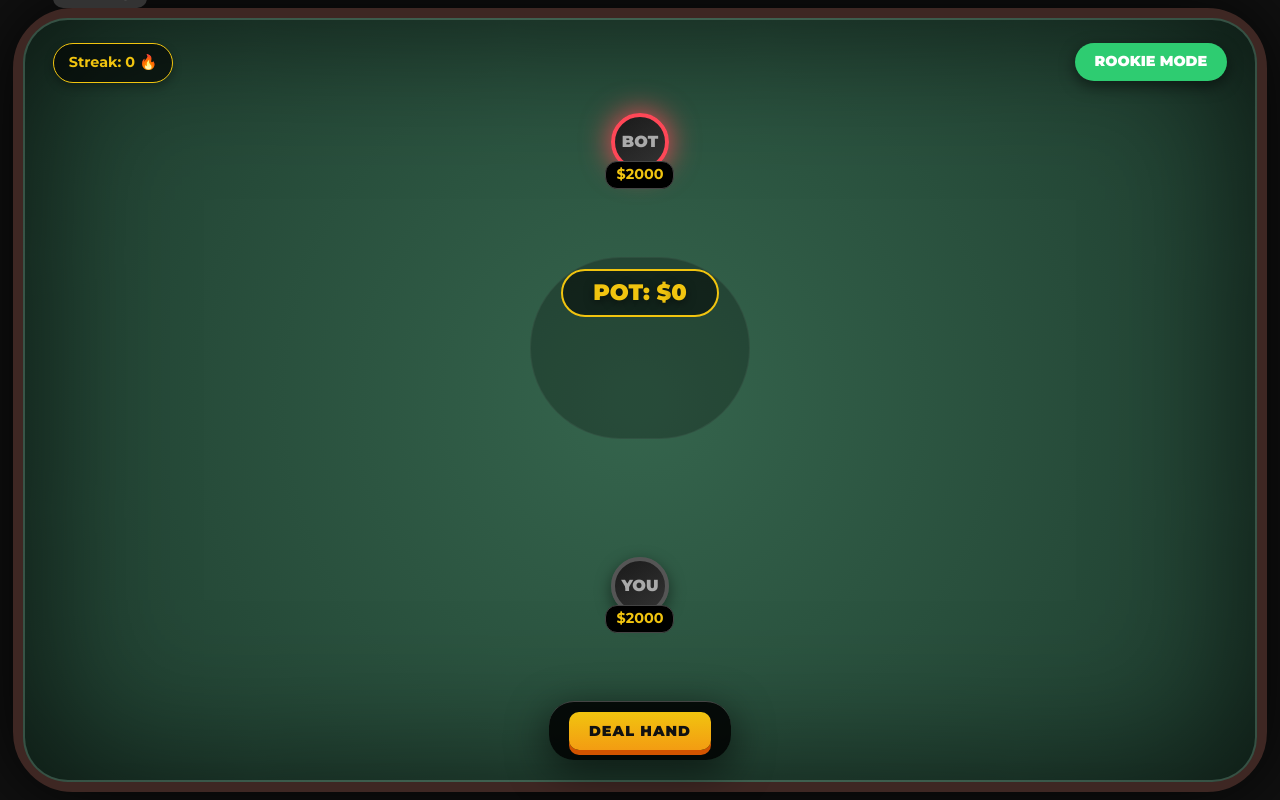
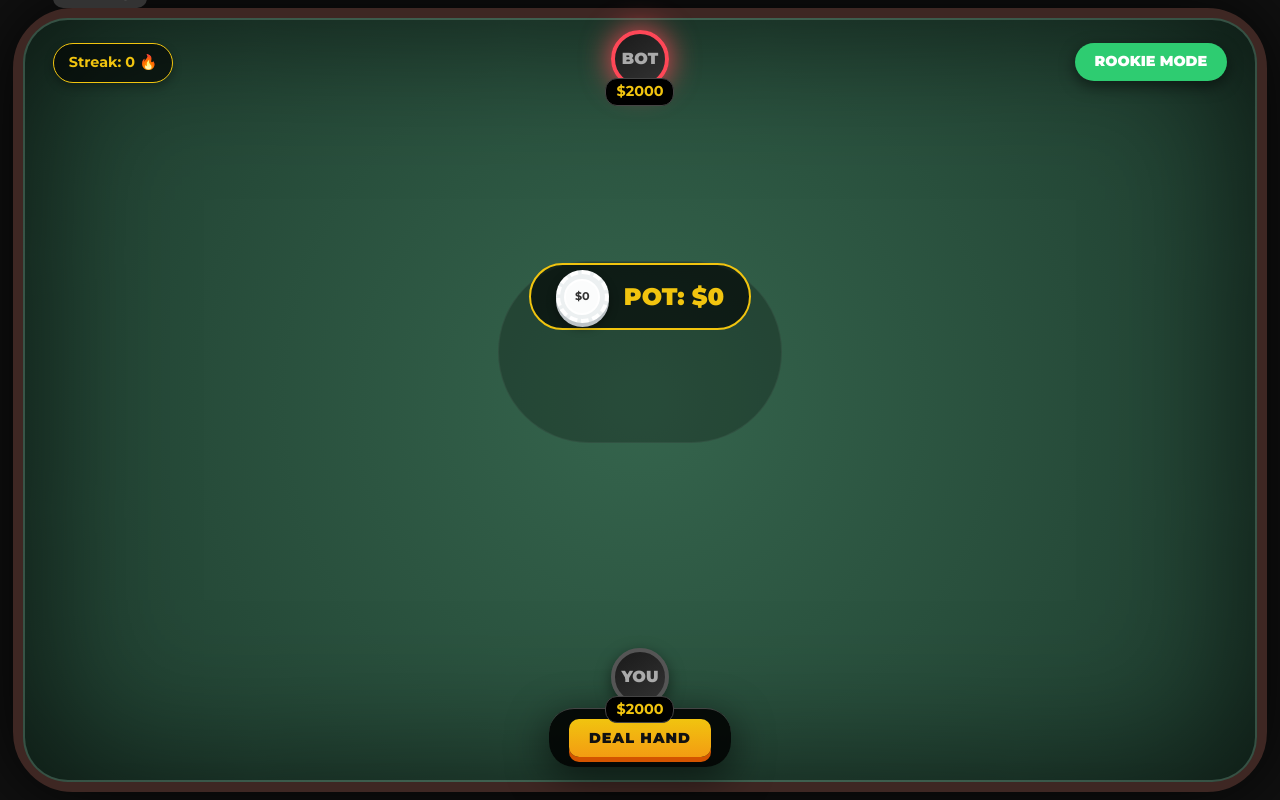
Before and after one commit to shakeeb-sa/shakeeb-sa-poker-game-react-js, a React (Vite) app: page / in a window 1280 px wide. Both pictures are taken after a click on the element 355 px from the left and 501 px from the top of the page. Built offline with nearby package versions, Linux system fonts and the light colour scheme.

Commit message:
chips added

```diff
--- a/src/App.css
+++ b/src/App.css
@@ -352,3 +352,53 @@ button:active { transform: translateY(1px); }
   .controls-bar { width: 100%; border-radius: 0; gap: 10px; padding: 10px; bottom: 0; }
   button { padding: 10px 5px; min-width: auto; flex: 1; font-size: 0.8rem; }
 }
+
+
+/* --- PASTE THIS AT THE BOTTOM OF App.css --- */
+
+/* 3D Chips */
+.poker-chip-3d {
+  width: 45px; height: 45px;
+  background: var(--chip-color);
+  border: 4px dashed white;
+  border-radius: 50%;
+  box-shadow: 0 4px 0 var(--chip-border), 0 5px 10px rgba(0,0,0,0.4);
+  display: flex; justify-content: center; align-items: center;
+  position: relative; z-index: 60;
+}
+.chip-inner {
+  width: 32px; height: 32px;
+  border-radius: 50%; border: 2px solid white;
+  display: flex; justify-content: center; align-items: center;
+  font-size: 0.7rem; font-weight: bold; color: #333;
+  background: rgba(255,255,255,0.8);
+}
+.bet-stack {
+  position: absolute; top: 40%; right: -50px;
+  display: flex; flex-direction: column-reverse;
+  z-index: 60; animation: popIn 0.3s cubic-bezier(0.175, 0.885, 0.32, 1.275);
+}
+@keyframes popIn { from { transform: scale(0); } to { transform: scale(1); } }
+
+/* Realistic Hand Fanning */
+.player-hand-fan {
+  position: relative;
+  width: 200px; height: 160px;
+  display: flex; justify-content: center; align-items: flex-end;
+  animation: breathe 4s infinite ease-in-out;
+  margin-top: 10px;
+}
+@keyframes breathe { 0%, 100% { transform: translateY(0); } 50% { transform: translateY(-5px); } }
+
+/* Cards inside fan are absolute to overlap */
+.player-hand-fan .card-image-container { position: absolute !important; transform-origin: bottom center; }
+.player-hand-fan .card-image-container:nth-child(1) { transform: rotate(-10deg) translateX(-20px); z-index: 1; }
+.player-hand-fan .card-image-container:nth-child(2) { transform: rotate(10deg) translateX(20px); z-index: 2; }
+
+/* Hover Effect */
+.player-hand-fan:hover .card-image-container:nth-child(1) { transform: rotate(-15deg) translateX(-60px) translateY(-15px); }
+.player-hand-fan:hover .card-image-container:nth-child(2) { transform: rotate(15deg) translateX(60px) translateY(-15px); }
+
+/* Pot Wrapper */
+.pot-wrapper { display: flex; align-items: center; gap: 15px; background: rgba(0,0,0,0.6); padding: 5px 25px; border-radius: 40px; border: 2px solid var(--gold); }
+.pot-label { color: var(--gold); font-weight: 900; font-size: 1.5rem; }
--- a/src/App.jsx
+++ b/src/App.jsx
@@ -7,6 +7,7 @@ import './App.css';
 import { createDeck, determineWinner, getHandStrength } from './utils/pokerLogic';
 import { playSound } from './utils/sound';
 import Card from './components/Card';
+import Chip from './components/Chip';
 
 const INITIAL_CHIPS = 2000;
 
@@ -361,30 +362,47 @@ function App() {
           <div className={`avatar-wrapper bot-avatar ${!isPlayerTurn ? 'active-turn' : ''}`}>
             <div className="avatar">BOT</div>
             <div className="chip-count">${botChips}</div>
+
+            {/* Show Chip Stack if Bot has bet */}
+            {currentBet > 0 && !isPlayerTurn && (
+               <div className="bet-stack"><Chip amount={currentBet} /></div>
+            )}
           </div>
-          <div className="cards-container">
+
+          {/* FANNED CARDS - WRAPPED CORRECTLY */}
+          <div className="player-hand-fan" style={{transform: 'scale(0.85)'}}>
             {botHand.map((card, i) => (
-              <Card key={i} index={i} card={card} hidden={stage !== 'showdown'} />
+              <div key={i} className="card-image-container">
+                <Card index={i} card={card} hidden={stage !== 'showdown'} />
+              </div>
             ))}
           </div>
         </div>
 
-        {/* COMMUNITY */}
+        {/* COMMUNITY AREA */}
         <div className="community-area">
-           <div className="pot-display">POT: ${pot}</div>
+           <div className="pot-wrapper">
+              <Chip amount={pot} />
+              <div className="pot-label">POT: ${pot}</div>
+           </div>
            <div className="cards-container">
               {communityCards.map((card, i) => (
-                 <Card key={i} index={i} card={card} />
+                 <div key={i} className="card-image-container">
+                    <Card card={card} hidden={false} />
+                 </div>
               ))}
               {communityCards.length === 0 && <div style={{width: 50, height: 100}} />}
            </div>
         </div>
 
-        {/* PLAYER */}
+        {/* PLAYER AREA */}
         <div className="player-area">
-          <div className="cards-container">
+          {/* Fanned Cards */}
+          <div className="player-hand-fan">
             {playerHand.map((card, i) => (
-               <Card key={i} index={i} card={card} />
+               <div key={i} className="card-image-container">
+                 <Card card={card} hidden={false} />
+               </div>
             ))}
           </div>
 
@@ -395,6 +413,10 @@ function App() {
           <div className={`avatar-wrapper player-avatar ${isPlayerTurn ? 'active-turn' : ''}`}>
             <div className="avatar">YOU</div>
             <div className="chip-count">${playerChips}</div>
+             {/* Show Chip Stack if Player has bet */}
+             {currentBet > 0 && isPlayerTurn && (
+               <div className="bet-stack"><Chip amount={currentBet} /></div>
+             )}
           </div>
         </div>
 
--- /dev/null
+++ b/src/components/Chip.jsx
@@ -0,0 +1,19 @@
+import React from 'react';
+
+const Chip = ({ amount }) => {
+  let color = '#ecf0f1'; // White ($1)
+  let border = '#bdc3c7';
+
+  if (amount >= 500) { color = '#34495e'; border = '#2c3e50'; } // Black ($500)
+  else if (amount >= 100) { color = '#e74c3c'; border = '#c0392b'; } // Red ($100)
+  else if (amount >= 50) { color = '#2ecc71'; border = '#27ae60'; } // Green ($25)
+  else if (amount >= 10) { color = '#3498db'; border = '#2980b9'; } // Blue ($10)
+
+  return (
+    <div className="poker-chip-3d" style={{ '--chip-color': color, '--chip-border': border }}>
+      <div className="chip-inner"><span>${amount}</span></div>
+    </div>
+  );
+};
+
+export default Chip;
```
